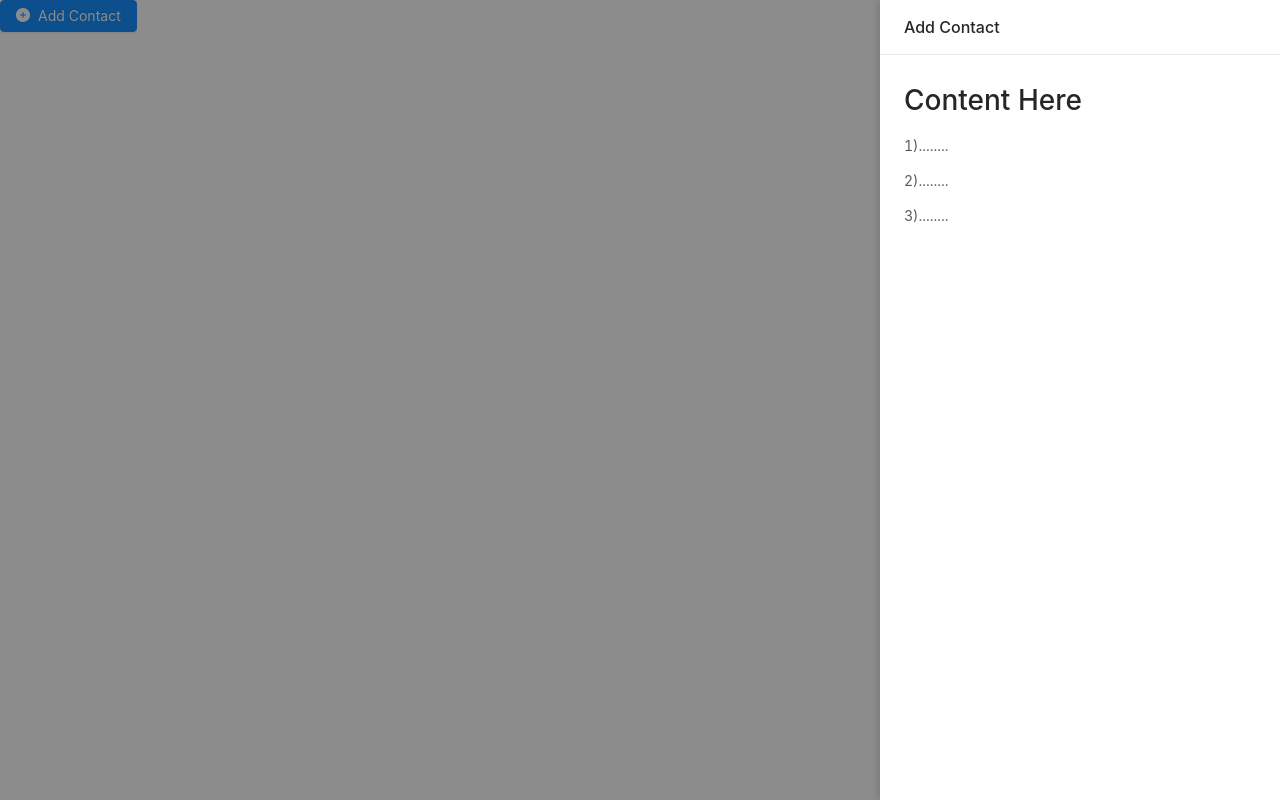
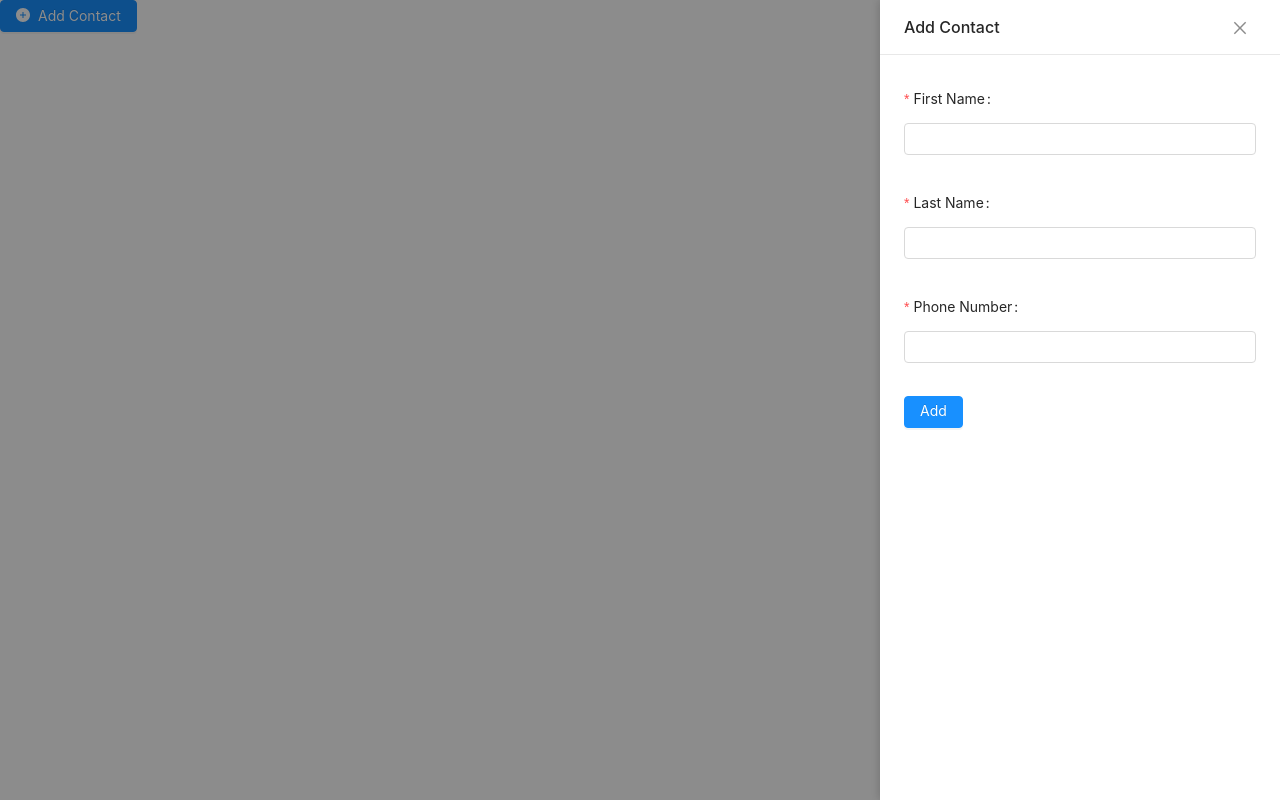
Before and after one commit to Gagandeep-Kaur-01/Contact_Management_System, a React (Create React App) app: page / in a window 1280 px wide. Both pictures are taken after a click on the button "Add Contact". Built offline with nearby package versions, Linux system fonts and the light colour scheme.

Commit message:
created the form in drawer

```diff
--- a/src/Components/AddDrawer.js
+++ b/src/Components/AddDrawer.js
@@ -1,23 +1,50 @@
 import React, { useState } from 'react'
 import 'antd/dist/antd.css';
-import { Drawer } from "antd";
+import { Drawer, Form, Input, Button } from "antd";
 
 const AddDrawer = ({onClose, visible}) => {
 
     return (
-      <Drawer
+        <Drawer
         width="400"
         title="Add Contact"
         placement="right"
-        closable={false}
         onClose={onClose}
         visible={visible}
-        maskClosable={true}
        >
-        <h1>Content Here</h1>
-        <p>1)........</p>
-        <p>2)........</p>
-        <p>3)........</p>
+         <Form
+            name="basic"
+          >
+            <Form.Item
+              label="First Name"
+              name="firstName"
+              rules={[{ required: true, message: 'Please input your first name!' }]}
+            >
+              <Input />
+            </Form.Item>
+
+            <Form.Item
+              label="Last Name"
+              name="lastName"
+              rules={[{ required: true, message: 'Please input your last name!' }]}
+            >
+              <Input />
+            </Form.Item>
+
+            <Form.Item
+              label="Phone Number"
+              name="phoneNumber"
+              rules={[{ required: true, message: 'Please input your phone number!' }]}
+            >
+              <Input type="tel" />
+            </Form.Item>
+
+            <Form.Item>
+              <Button type="primary" htmlType="submit">
+                Add
+              </Button>
+            </Form.Item>
+          </Form>
       </Drawer>
     );
 };
```
